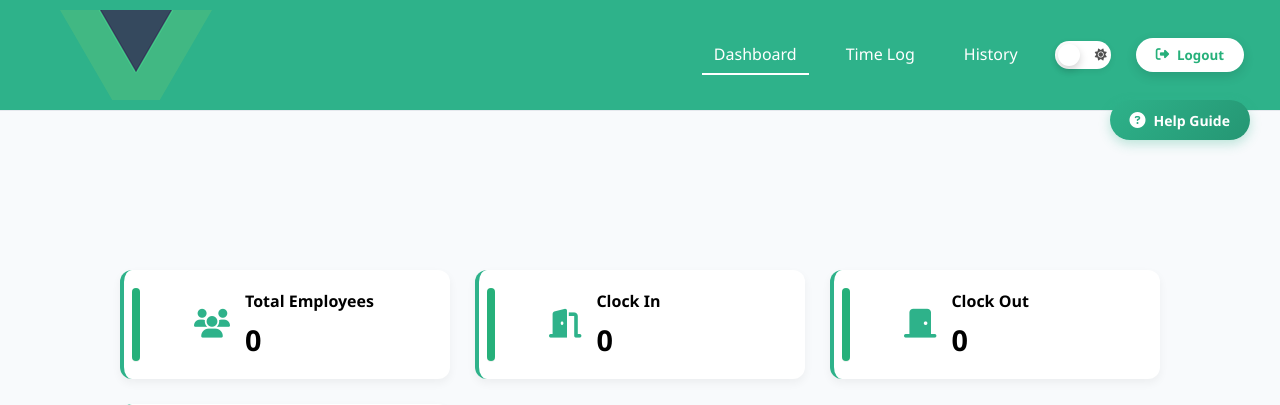
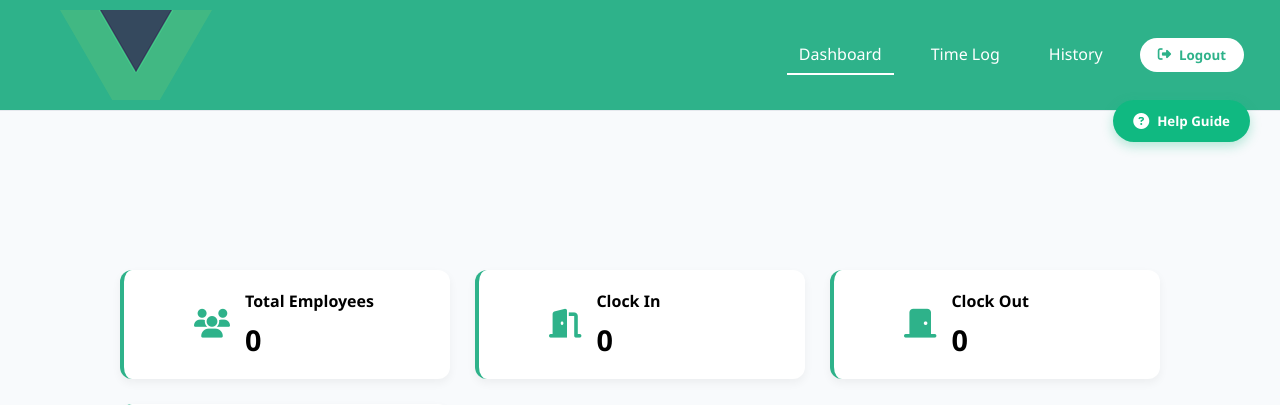
Before and after one commit to Brayn-Meyer/team-nieshaan-zoe, a PHP site: page / in a window 1280 px wide. Shown: the top 405 px of the page. Run offline with PHP 8.4, Linux system fonts and the light colour scheme.

Commit message:
timelog fixed

```diff
--- a/app/views/home.php
+++ b/app/views/home.php
@@ -3,19 +3,16 @@ require_once __DIR__ . '/../../includes/config.php';
 
 $pageTitle = 'Dashboard - Clock It';
 $currentPage = 'home';
-$additionalCSS = ['/assets/css/userGuide.css'];
-$additionalJS = ['/assets/js/dashboard.js', '/assets/js/userGuide.js'];
+$additionalJS = ['/assets/js/dashboard.js'];
 
 require_once __DIR__ . '/../../includes/header.php';
-
-require_once __DIR__ . '/../../app/components/helpGuide.php';
 ?>
 
 <!-- Help Button -->
-<!-- <button onclick="showUserGuide()" class="help-btn">
+<button onclick="showUserGuide()" class="help-btn">
     <i class="fa-solid fa-circle-question"></i>
     Help Guide
-</button> -->
+</button>
 
 <!-- Dashboard Container -->
 <div class="dashboard-container">
@@ -326,7 +323,6 @@ require_once __DIR__ . '/../../app/components/helpGuide.php';
 </div>
 
 <style>
-
 .dashboard-container {
     margin-top: 30px;
     background: #f8fafc;
@@ -369,34 +365,6 @@ require_once __DIR__ . '/../../app/components/helpGuide.php';
 .align-items-center {
     align-items: center !important;
 }
-
-.theme-toggle-container {
-  display: flex;
-  justify-content: flex-start;
-  margin-bottom: 10px;
-}
-
-.theme-toggle {
-  background-color: #f1f1f1;
-  border: none;
-  border-radius: 20px;
-  padding: 6px 12px;
-  cursor: pointer;
-  font-size: 16px;
-  display: flex;
-  align-items: center;
-  gap: 6px;
-  transition: 0.3s ease;
-}
-
-.theme-toggle:hover {
-  background-color: #e0e0e0;
-}
-
-.theme-toggle i {
-  color: #333;
-}
-
 </style>
 
 <?php require_once __DIR__ . '/../../includes/footer.php'; ?>
--- a/includes/header.php
+++ b/includes/header.php
@@ -9,7 +9,6 @@
     <link rel="stylesheet" href="https://cdnjs.cloudflare.com/ajax/libs/font-awesome/6.4.0/css/all.min.css">
 
     <!-- Main CSS -->
-    <link rel="stylesheet" href="<?php echo BASE_URL; ?>/assets/css/global.css">
     <link rel="stylesheet" href="<?php echo BASE_URL; ?>/assets/css/main.css">
     <link rel="stylesheet" href="<?php echo BASE_URL; ?>/assets/css/cards.css">
     <link rel="stylesheet" href="<?php echo BASE_URL; ?>/assets/css/table.css">
@@ -39,23 +38,13 @@
                 <a href="<?php echo BASE_URL; ?>?page=history" class="nav-link <?php echo ($page ?? '') === 'history' ? 'active' : ''; ?>">
                     History
                 </a>
-
-        <!-- 🌙 Moved dark mode button here -->
-        <button id="theme-toggle" class="theme-toggle" aria-label="Toggle dark mode" title="Toggle dark mode">
-            <i class="fa-solid fa-moon"></i>
-            <i class="fa-solid fa-sun"></i>
-        </button>
-
                 <button class="logout-btn">
                     <i class="fa-solid fa-right-from-bracket"></i>
                     Logout
                 </button>
             </div>
         </div>
-
-        </div>
     </nav>
 
     <!-- Main Content -->
     <div class="main-container">
-       <script src="<?php echo BASE_URL; ?>/assets/js/theme-toggle.js" defer></script>
```
Also changed, not shown: app/models/ClockInOutModel.php (+10 -9 lines). Lines whose indentation alone changed are shown as unchanged.
